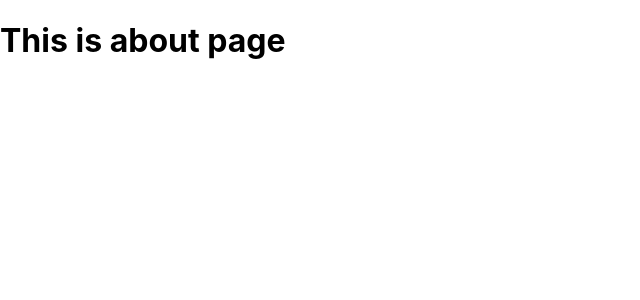
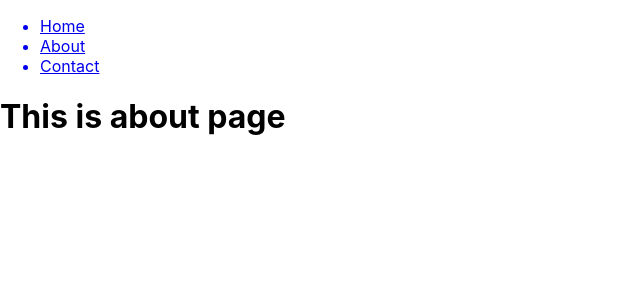
Before and after one commit to GeethuGopi/gitreact, a React (Create React App) app: page /About in a window 1280 px wide. Shown: the top 300 px of the page, without its empty margins (0-640 px from the left). Built offline with nearby package versions, Linux system fonts and the light colour scheme.

Commit message:
Navigation added in About page

```diff
--- a/src/App.js
+++ b/src/App.js
@@ -12,7 +12,7 @@ const App = () => {
     <Route path="/About">
     <About />
     </Route>
-    <Route path="/abc">
+    <Route path="/Contact">
     <Contact />
     </Route>
     </Router>
--- a/src/Component/About.js
+++ b/src/Component/About.js
@@ -1,7 +1,9 @@
 import React from 'react';
+import Navigation from './Navigation';
 const About = () => {
     return (
        <div>
+       <Navigation />
        <h1>This is about page</h1>
        </div>
     );
--- a/src/Component/Navigation.js
+++ b/src/Component/Navigation.js
@@ -10,7 +10,7 @@ const Navigation = () => {
             <Link to="/About">
             <li >About</li>
             </Link>
-            <Link to ="/abc">
+            <Link to ="/Contact">
             <li >Contact</li>
             </Link>
             </ul>
```
